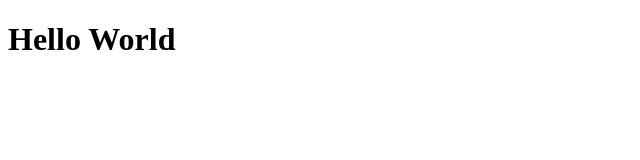
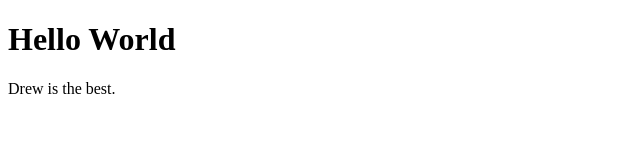
Before and after one commit to dylantrimble/testing_repo, a plain HTML site: page index.html in a window 1280 px wide. Shown: the whole page, without its empty margins (0-640 px from the left). Drawn offline with Linux system fonts and the light colour scheme.

Commit message:
added p tag that drew is the best.

```diff
--- a/index.html
+++ b/index.html
@@ -8,5 +8,6 @@
 </head>
 <body>
     <h1>Hello World</h1>
+    <p> Drew is the best. </p>
 </body>
 </html>
```
